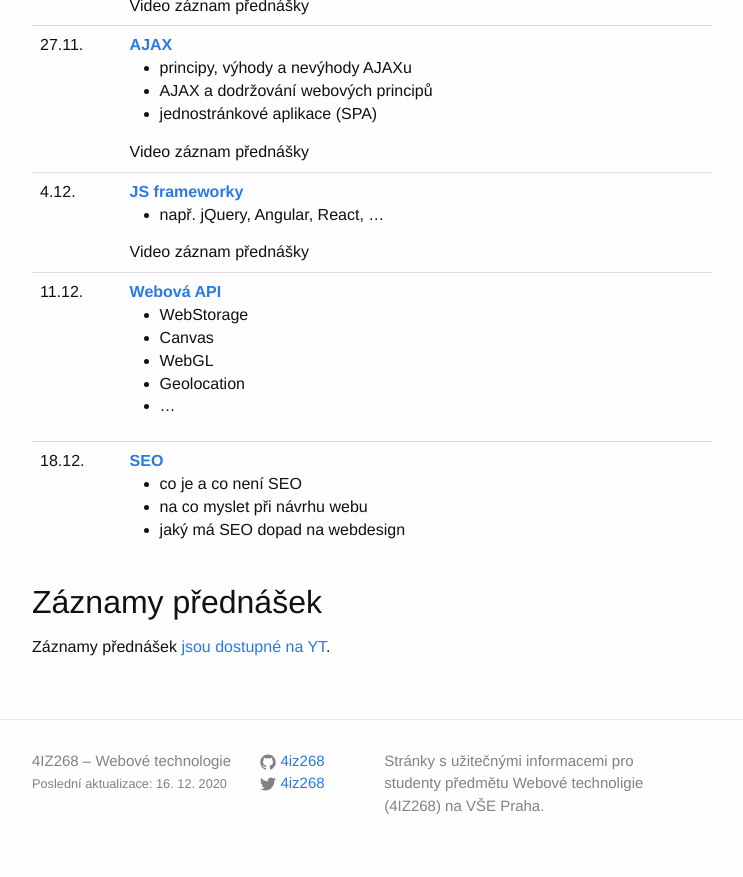
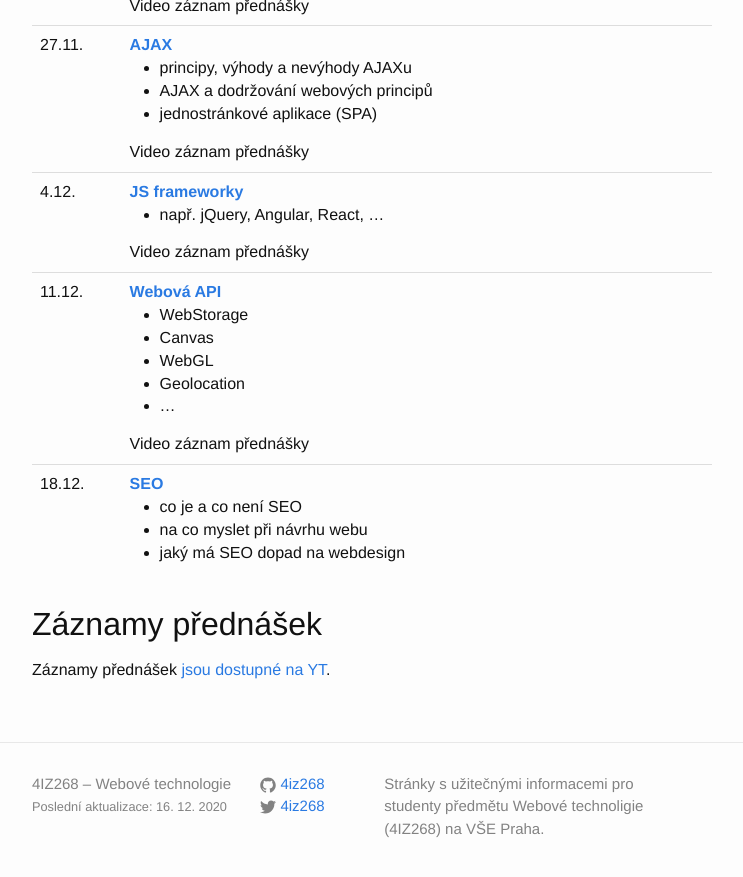
Before and after one commit to 4iz268/4iz268.github.io, a Jekyll site: the page built from prednasky/index.html, in a window 1280 px wide and 900 px high, scrolled down 1525 px. Shown: the top 877 px of the window, without its empty margins (268-1011 px from the left). Built offline with Jekyll 4.4.1, drawn with Linux system fonts in a browser that asks for light colours; nearby versions of some CDN libraries.

Commit message:
Added Web API lecture video

```diff
--- a/prednasky/index.html
+++ b/prednasky/index.html
@@ -180,6 +180,10 @@
           <li>Geolocation</li>
           <li>…</li>
         </ul>
+        <details>
+          <summary>Video záznam přednášky</summary>
+          <iframe width="560" height="315" src="https://www.youtube.com/embed/-w4zLB0jgic" frameborder="0" allow="accelerometer; autoplay; clipboard-write; encrypted-media; gyroscope; picture-in-picture" allowfullscreen></iframe>
+        </details>
       </td>
     </tr>
     <tr>
```
